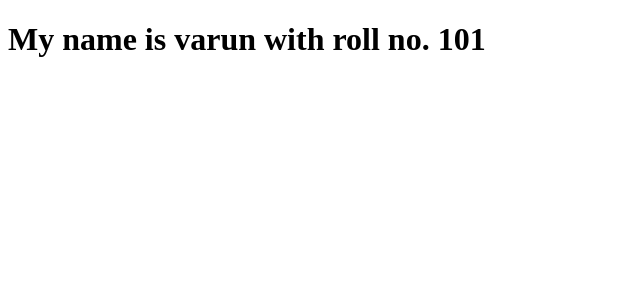
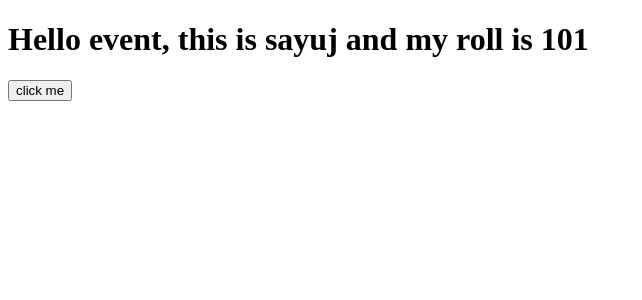
Before and after one commit to sayuj1/React-Js-Learning, a React (Create React App) app: page / in a window 1280 px wide. Shown: the top 300 px of the page, without its empty margins (0-642 px from the left). Built offline with nearby package versions, Linux system fonts and the light colour scheme.

Commit message:
class component event handling

```diff
--- a/src/Student.js
+++ b/src/Student.js
@@ -10,14 +10,33 @@ import React, { Component } from "react";
 //     }
 // }
 
+// class Student extends Component {
+//     state = {
+//         name: this.props.name,
+//         roll: 101
+//     }
+//     render() {
+//         return (
+//             <h1>My name is {this.state.name} with roll no. {this.state.roll}</h1>
+//         )
+//     }
+// }
+
 class Student extends Component {
     state = {
         name: this.props.name,
-        roll: 101
+        roll: this.props.roll
+    }
+    handleClick = () => {
+        console.log("Button clicked", this);
+        console.log("Your name is ", this.state.name, "Your roll number is ", this.state.roll);
     }
     render() {
         return (
-            <h1>My name is {this.state.name} with roll no. {this.state.roll}</h1>
+            <div>
+                <h1>Hello event, this is {this.state.name} and my roll is {this.state.roll}</h1>
+                <button onClick={this.handleClick}>click me</button>
+            </div>
         )
     }
 }
--- a/src/index.js
+++ b/src/index.js
@@ -21,4 +21,4 @@ import Student from "./Student";
 
 // ReactDom.render(<App />, document.getElementById("root"));
 
-ReactDom.render(<Student name="varun" />, document.getElementById("root"));
+ReactDom.render(<Student name="sayuj" roll="101" />, document.getElementById("root"));
```
